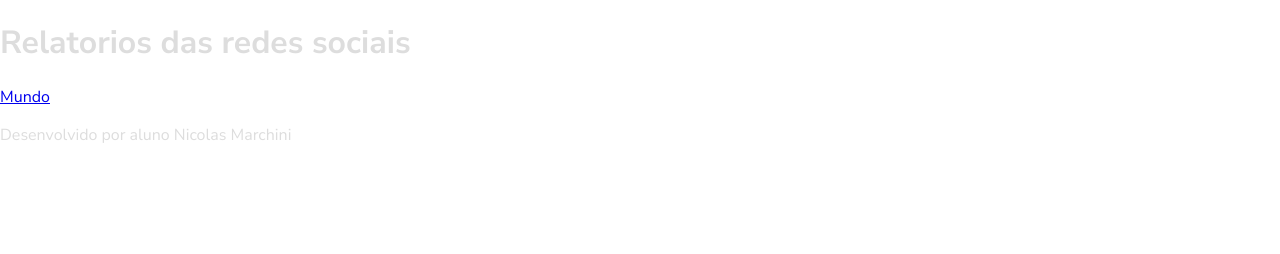
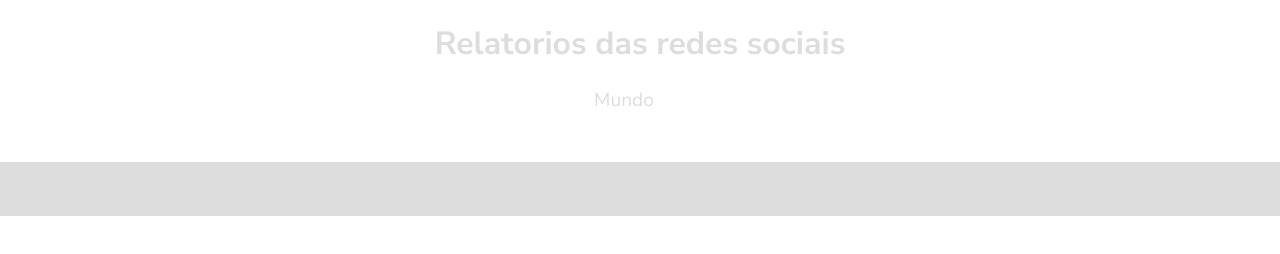
Before and after one commit to nicolas711anaczewski/redes_sociais_, a plain HTML site: page index.html in a window 1280 px wide. Drawn offline with Linux system fonts and the light colour scheme.

Commit message:
Update style.css

```diff
--- a/style.css
+++ b/style.css
@@ -13,3 +13,45 @@ body{
   font-family: var(--font);
   height: 100vh;
   margin: 0;
+}
+
+header {
+background-color: va(--primary-color);
+text-align: center;
+padding: 1px;
+}
+
+h1 {
+  font-size: 2rem;
+  color: var(--big-color);
+  font-weight: 700;
+}
+
+nav {
+  display: flex;
+  justify-content: center;
+  font-weight: 400;
+}
+
+nav a {
+  text-decoration: none;
+  color: var(--big-color);
+  margin: 0 2rem 1rem 0rem;
+  font-size: 1.2rem;
+}
+
+nav a:hover {
+  text-decoration: underline;
+  trensform: scale(0.90);
+  transition: trasform 0.1s;
+}
+footer {
+  display: flex;
+  align-items: center;
+  justify-content:  center;
+  background-color: var(--primary-color);
+  color: var(--big-color);
+  width: 100%
+  heigth: 3rem;
+  margin-top: 2rem;
+}
```
